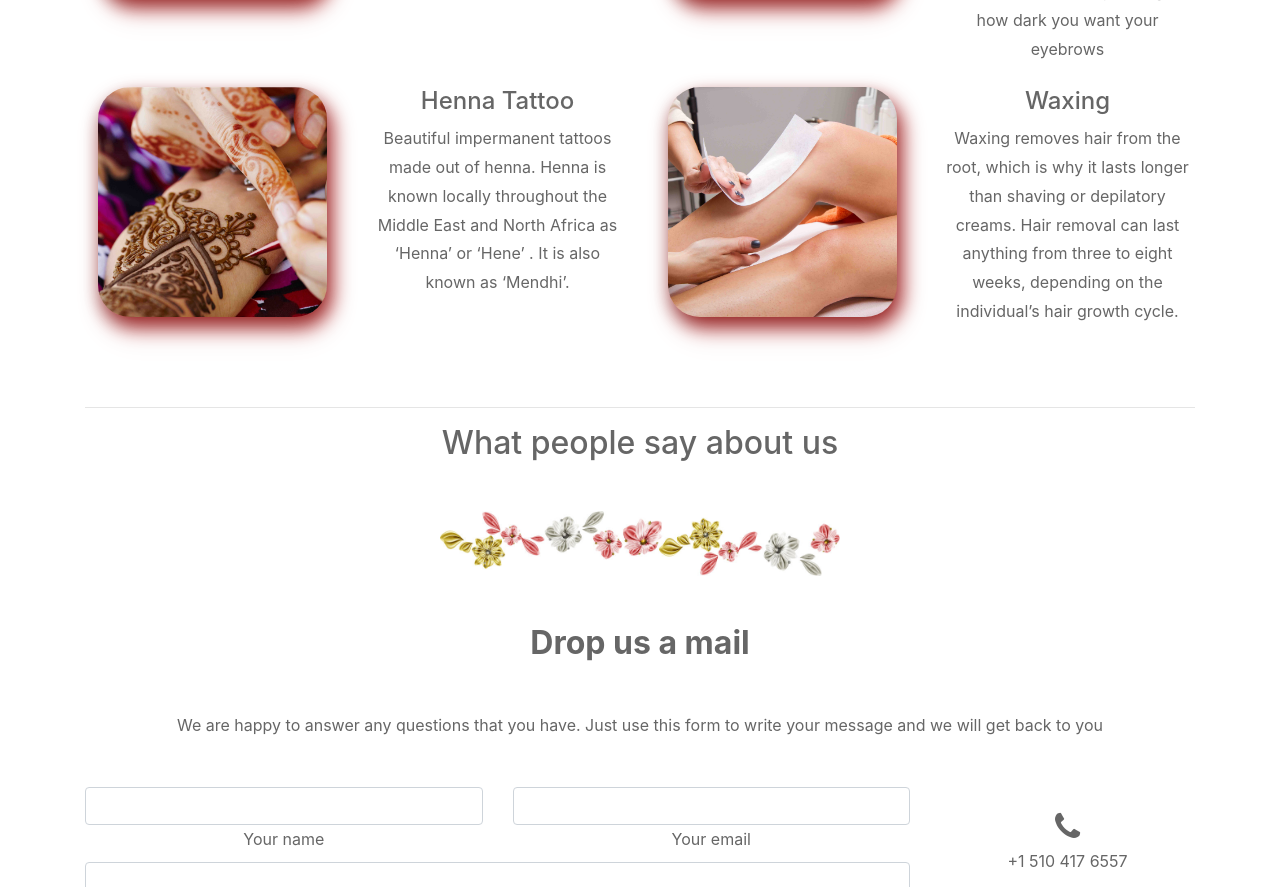
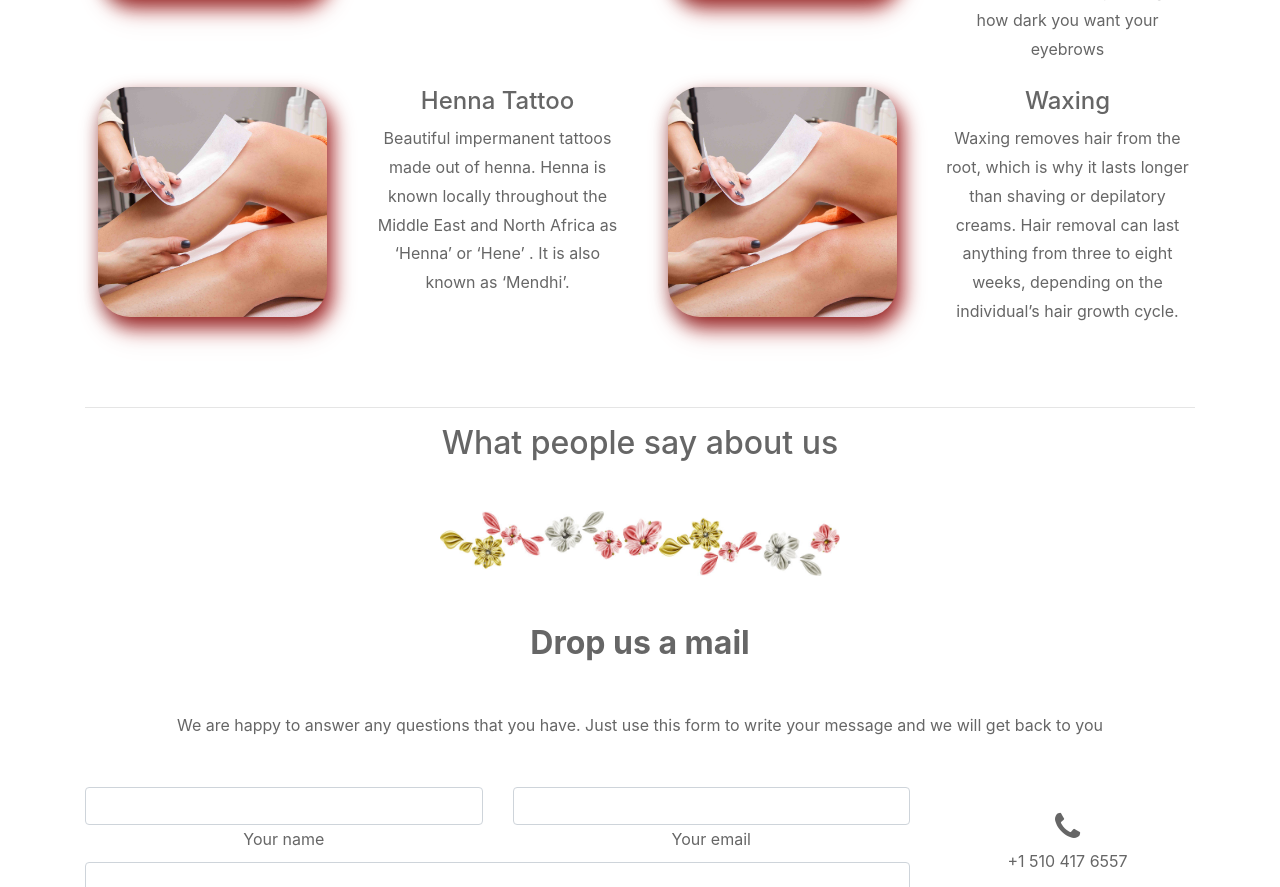
Before and after one commit to Arjunalapsapkota/Beauty, a plain HTML site: page index.html in a window 1280 px wide. Shown: the part 1602-2489 px from the top of the page. Drawn offline with nearby package versions, Linux system fonts and the light colour scheme.

Commit message:
Update index.html

```diff
--- a/index.html
+++ b/index.html
@@ -160,7 +160,7 @@
                 <div class="col-xs-12 col-sm-12 col-md-12 col-lg-6" id="eachcol">
                     <div class="row"  id="subrow">
                         <div class="col-xs-12 col-sm-6 col-md-6 col-lg-6" id="subcol">
-                            <img src="assets/images/Sq-henna.jpg" class="shadow">
+                            <img src="assets/images/Sq-waxing.jpg" class="shadow">
                         </div>
                         <div class="col-xs-12 col-sm-6 col-md-6 col-lg-6" id="subcol">
                                 <h4> Henna Tattoo</h4>
```
